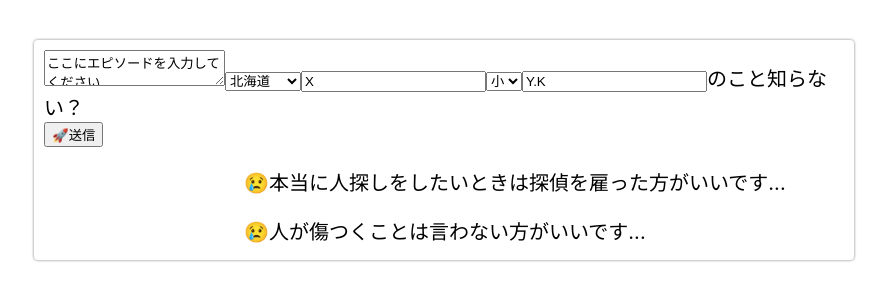
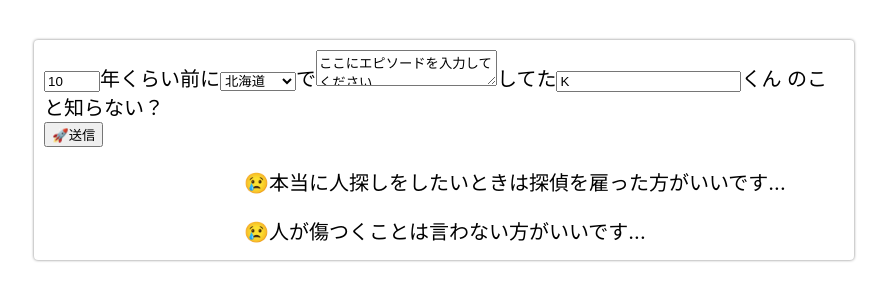
Before and after one commit to yaplus/yusaku-app, a React (Create React App) app: page /submitter in a window 1280 px wide. Shown: the top 300 px of the page, without its empty margins (196-1083 px from the left). Built offline with nearby package versions, Linux system fonts and the light colour scheme; some icons are missing.

Commit message:
InputFormのPOSTリクエストを修正、スクリプトのファイル名も修正

```diff
--- a/src/App.js
+++ b/src/App.js
@@ -5,7 +5,7 @@ import {BrowserRouter as Router, Route} from "react-router-dom";
 
 // Node
 import Home from './Home';
-import InputForm from './InputfForm';
+import InputForm from './InputForm';
 // Please import your JS File here
 import Timeline from './Timeline';
 
--- /dev/null
+++ b/src/InputForm.js
@@ -0,0 +1,88 @@
+import React from 'react';
+import axios from 'axios';
+
+import './InputForm.css';
+
+import logo from './logo.svg';
+
+const API_POST_EPISODE_ENDPOINT = '/api/episode';
+
+const japanesePrefecture = [
+  '北海道', '青森県', '岩手県', '宮城県', '秋田県', '山形県', '福島県', '茨城県', '栃木県',
+  '群馬県', '埼玉県', '千葉県', '東京都', '神奈川県', '新潟県', '富山県', '石川県', '福井県',
+  '山梨県', '長野県', '岐阜県', '静岡県', '愛知県', '三重県', '滋賀県', '京都府', '大阪府',
+  '兵庫県', '奈良県', '和歌山県', '鳥取県', '島根県', '岡山県', '広島県', '山口県', '徳島県', '香川県',
+  '愛媛県', '高知県', '福岡県', '佐賀県', '長崎県', '熊本県', '大分県', '宮崎県', '鹿児島県', '沖縄県'
+];
+
+class InputForm extends React.Component {
+
+  constructor(props) {
+    super(props);
+    this.state = {
+      prefecture: japanesePrefecture[0],
+      year: 10,
+      content: 'ここにエピソードを入力してください',
+      name: 'K'
+    };
+
+    this.handleChange = this.handleChange.bind(this);
+    this.handleSubmit = this.handleSubmit.bind(this);
+  }
+
+  handleChange(event) {
+    switch (event.target.id) {
+      case "Content":
+        this.setState({content: event.target.value});
+        break;
+      case "Prefecture":
+        this.setState({prefecture: event.target.value});
+        break;
+      case "Year":
+        this.setState({year: event.target.value});
+        break;
+      case "Name":
+        this.setState({name: event.target.value});
+        break;
+    }
+  }
+
+  handleSubmit(event) {
+    // /api に対してPOST送信
+    alert(this.state.year + ' 年くらい前に ' + this.state.prefecture + ' で\n'
+      + this.state.content + 'してた' + this.state.name + ' くんのエピソードを投稿しました！');
+    axios.post(API_POST_EPISODE_ENDPOINT, {
+      prefecture: this.state.prefecture,
+      year: this.state.year,
+      content: this.state.content,
+      name: this.state.name
+    });
+    event.preventDefault();
+  }
+
+  render() {
+    return (
+      <div className="App" id="InputForm">
+        <form>
+          <label>
+            <input id="Year" type="number" value={this.state.year} min='0' max='99' onChange={this.handleChange}/>
+            年くらい前に
+            <select id="Prefecture" value={this.state.prefecture} onChange={this.handleChange}>
+              {japanesePrefecture.map(p => <option>{p}</option>)}
+            </select>
+            で
+            <textarea id="Content" value={this.state.content} onChange={this.handleChange}></textarea>
+            してた
+            <input id="Name" type="text" value={this.state.name} pattern="^[A-Z]$" maxlength='1' onChange={this.handleChange}/>
+            くん のこと知らない？
+          </label>
+          <div><input id="Submit" type="submit" value="🚀送信" onClick={this.handleSubmit}/></div>
+        </form>
+        <div id ="alart"> 😢本当に人探しをしたいときは探偵を雇った方がいいです... </div>
+        <div id ="alart"> 😢人が傷つくことは言わない方がいいです... </div>
+      </div>
+    );
+  }
+}
+
+export default InputForm;
--- a/src/InputfForm.js
+++ /dev/null
@@ -1,135 +0,0 @@
-import React from 'react';
-import axios from 'axios';
-
-import './InputForm.css';
-
-import logo from './logo.svg';
-
-const API_ENDPOINT = '/api';
-
-const japanesePrefecture = [
-  '北海道',
-  '青森県',
-  '岩手県',
-  '宮城県',
-  '秋田県',
-  '山形県',
-  '福島県',
-  '茨城県',
-  '栃木県',
-  '群馬県',
-  '埼玉県',
-  '千葉県',
-  '東京都',
-  '神奈川県',
-  '新潟県',
-  '富山県',
-  '石川県',
-  '福井県',
-  '山梨県',
-  '長野県',
-  '岐阜県',
-  '静岡県',
-  '愛知県',
-  '三重県',
-  '滋賀県',
-  '京都府',
-  '大阪府',
-  '兵庫県',
-  '奈良県',
-  '和歌山県',
-  '鳥取県',
-  '島根県',
-  '岡山県',
-  '広島県',
-  '山口県',
-  '徳島県',
-  '香川県',
-  '愛媛県',
-  '高知県',
-  '福岡県',
-  '佐賀県',
-  '長崎県',
-  '熊本県',
-  '大分県',
-  '宮崎県',
-  '鹿児島県',
-  '沖縄県'
-];
-
-var belongs = ["小","中","高","大","社"]
-
-class InputForm extends React.Component {
-  constructor(props) {
-    super(props);
-    this.state = {
-      content: 'ここにエピソードを入力してください',
-      name: 'Y.K',
-      prefecture: '北海道',
-      belongsInitial: 'X',
-      belongs: '小'
-    };
-
-    this.handleChange = this.handleChange.bind(this);
-    this.handleSubmit = this.handleSubmit.bind(this);
-  }
-
-  handleChange(event) {
-    switch (event.target.id) {
-      case "Content":
-        this.setState({content: event.target.value});
-        break;
-      case "Prefecture":
-        this.setState({prefecture: event.target.value});
-        break;
-      case "BelongsInitial":
-        this.setState({belongsInitial: event.target.value});
-        break;
-      case "Belongs":
-        this.setState({belongs: event.target.value});
-        break;
-      case "Name":
-        this.setState({name: event.target.value});
-        break;
-    }
-  }
-
-  handleSubmit(event) {
-    // 表示名
-    const displayName = this.state.prefecture + this.state.belongsInitial + this.state.belongs + this.state.name + 'さん';
-    // /api に対してPOST送信
-    alert(displayName + ' についての次のエピソードを送信しました: \n' + this.state.content);
-    axios.post(API_ENDPOINT, {
-      displayName: displayName,
-      content: this.state.content
-    });
-    event.preventDefault();
-  }
-
-  render() {
-    return (
-      <div className="App" id="InputForm">
-        <form>
-          <label>
-            <textarea id="Content" value={this.state.content} onChange={this.handleChange}></textarea>
-            <select id="Prefecture" value={this.state.prefecture} onChange={this.handleChange}>
-              {japanesePrefecture.map(p => <option>{p}</option>)}
-            </select>
-            <input id="BelongsInitial" type="text" pattern="^[A-Z]$" maxlength='1' value={this.state.belongsInitial} onChange={this.handleChange} />
-            <select id="Belongs" value={this.state.belongs} onChange={this.handleChange}>
-              {belongs.map(j => <option>{j}</option>)}
-            </select>
-            <input id="Name" type="text" value={this.state.name} onChange={this.handleChange}/>
-            のこと知らない？
-          </label>
-          <div><input id="Submit" type="submit" value="🚀送信" onClick={this.handleSubmit}/></div>
-
-        </form>
-        <div id ="alart"> 😢本当に人探しをしたいときは探偵を雇った方がいいです... </div>
-        <div id ="alart"> 😢人が傷つくことは言わない方がいいです... </div>
-      </div>
-    );
-  }
-}
-
-export default InputForm;
```
Also changed, not shown: 2 other files (tests, documents, lock files or other folders).
